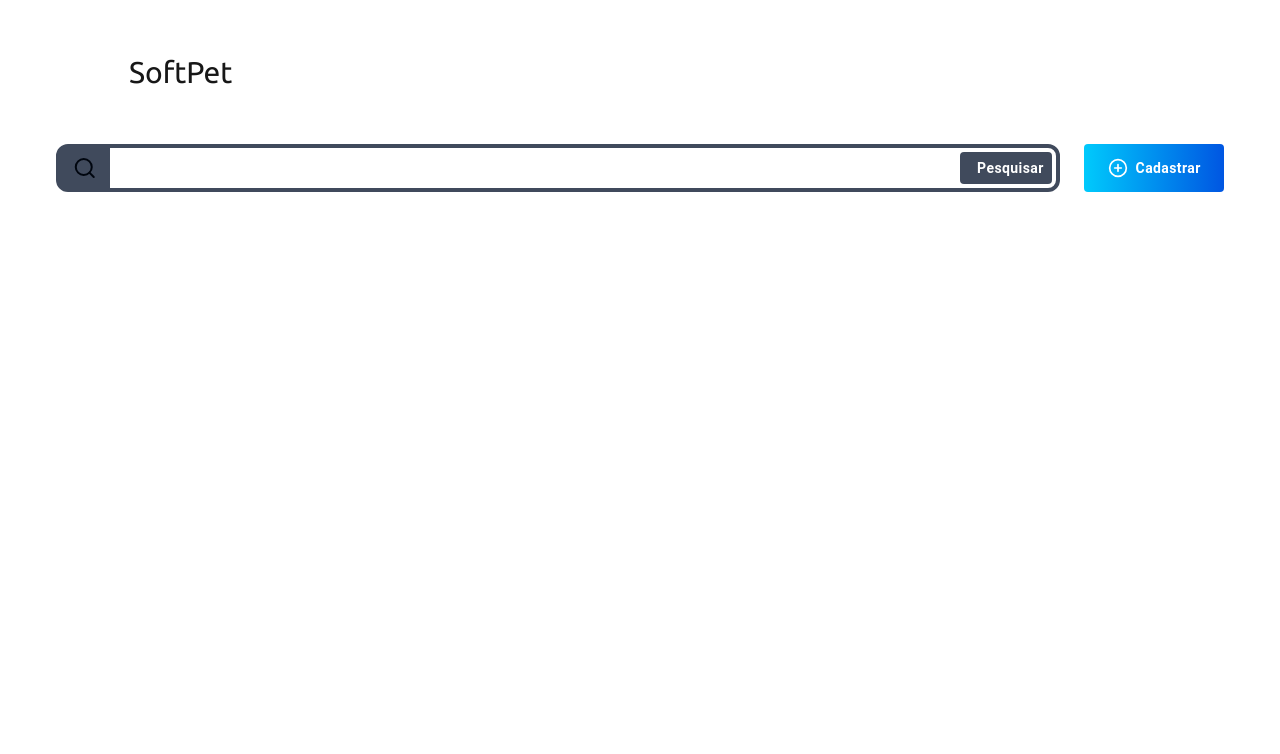
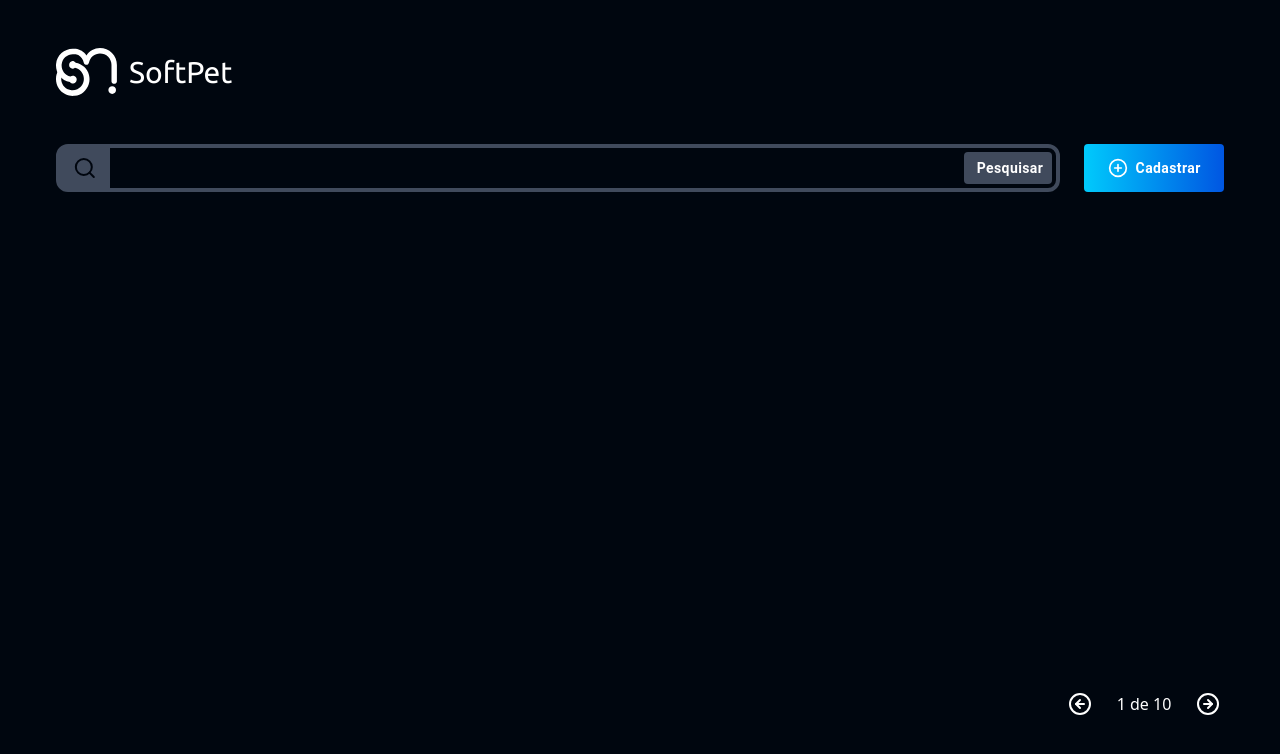
Before and after one commit to 4lvarofilho/Desafio-Estagio-SoftMakers, a Next.js app in the folder frontend/: page / in a window 1280 px wide. Shown: the top 754 px of the page. Built offline with nearby package versions, Linux system fonts and the light colour scheme.

Commit message:
feat: add PageNavigator component

```diff
--- a/frontend/src/app/globals.css
+++ b/frontend/src/app/globals.css
@@ -3,15 +3,8 @@
 @tailwind utilities;
 
 :root {
-  --background: #ffffff;
+  --background: #00060F;
   --foreground: #171717;
-}
-
-@media (prefers-color-scheme: dark) {
-  :root {
-    --background: #0a0a0a;
-    --foreground: #ededed;
-  }
 }
 
 body {
--- a/frontend/src/app/page.tsx
+++ b/frontend/src/app/page.tsx
@@ -1,7 +1,11 @@
 import { Header } from "@/components/Header";
+import PageNavigator from "@/components/PageNavigator";
 
 export default function Home() {
   return (
-    <Header/>
+    <div className="bg-darkl">
+      <Header/>
+      <PageNavigator/>
+    </div>
   );
 }
--- a/frontend/src/components/Header.tsx
+++ b/frontend/src/components/Header.tsx
@@ -12,18 +12,18 @@ export function Header() {
           height={48}
           alt="SoftPet Logo"
         />
-        <h1 className="text-3xl font-medium">SoftPet</h1>
+        <h1 className="text-3xl font-medium text-white">SoftPet</h1>
       </div>
       <div className="flex flex-row gap-6 w-full">
         <div className="flex flex-row max-h-12 h-12 border-4 border-grey rounded-xl w-full">
           <Search className="bg-grey p-2 h-full w-14 text-dark" />
-          <input type="text" className="bg-transparent w-full m-2 outline-none" />
-          <Button className="bg-gradient-to-l  from-grey to-grey rounded-xl h-8 self-center" disableRipple>
-            <p className="font-bold text-white text-sm normal-case py-2 pl-4 pr-2 ">Pesquisar</p>
+          <input type="text" className="bg-transparent w-full m-2 outline-none focus:text-white transition-all"/>
+          <Button className="bg-gradient-to-l  from-grey to-grey rounded-xl h-8 self-center hover:bg-gradient-to-r hover:from-gray-700 hover:to-gray-700 transition-all" disableRipple>
+            <p className="font-bold text-white text-sm normal-case py-2 pl-3 pr-2 ">Pesquisar</p>
           </Button>
-          <div className="w-1 bg-transparent text-transparent">.</div> {/*Isso aqui é a pura gambiarra, corrigir depois*/}
+          <div className="w-1 bg-transparent text-transparent cursor-default">.</div> {/*Isso aqui é a pura gambiarra, corrigir depois*/}
         </div>
-        <Button className="bg-gradient-to-r from-lightblue to-blue w-40 h-12 rounded-xl flex gap-2" >
+        <Button className="bg-gradient-to-r from-lightblue to-blue w-40 h-12 rounded-xl flex gap-2 hover:bg-gradient-to-r hover:from-sky-500 hover:to-sky-700 transition-all" >
           <CirclePlus className="text-white size-5" />
           <p className="font-bold text-white normal-case text-sm">Cadastrar</p>
         </Button>
--- /dev/null
+++ b/frontend/src/components/PageNavigator.tsx
@@ -0,0 +1,40 @@
+'use client'
+
+import { CircleArrowLeft, CircleArrowRight } from "lucide-react"
+import { useState } from "react"
+
+const PageNavigator = ({ currentPage = 1, totalPages = 10 }) => {
+  const [page, setPage] = useState(currentPage);
+
+  function handlePrevious() {
+    setPage(prev => (prev > 1 ? prev - 1 : prev));
+  };
+
+  function handleNext() {
+    setPage(prev => (prev < totalPages ? prev + 1 : prev));
+  };
+
+  return (
+    <>
+      <div className="flex absolute bottom-0 right-0 mb-20 mr-14">
+        <button
+          onClick={handlePrevious}
+          className="p-1 cursor-default"
+          aria-label="Página anterior">
+          <CircleArrowLeft size={24} className="text-white hover:text-grey cursor-pointer transition-colors" />
+        </button>
+        <span className="min-w-24 text-white text-center self-center">
+          {page} de {totalPages}
+        </span>
+        <button
+          onClick={handleNext}
+          className="p-1 cursor-default"
+          aria-label="Página anterior">
+          <CircleArrowRight size={24} className="text-white hover:text-grey cursor-pointer transition-colors" />
+        </button>
+      </div>
+    </>
+  )
+}
+
+export default PageNavigator;
```
